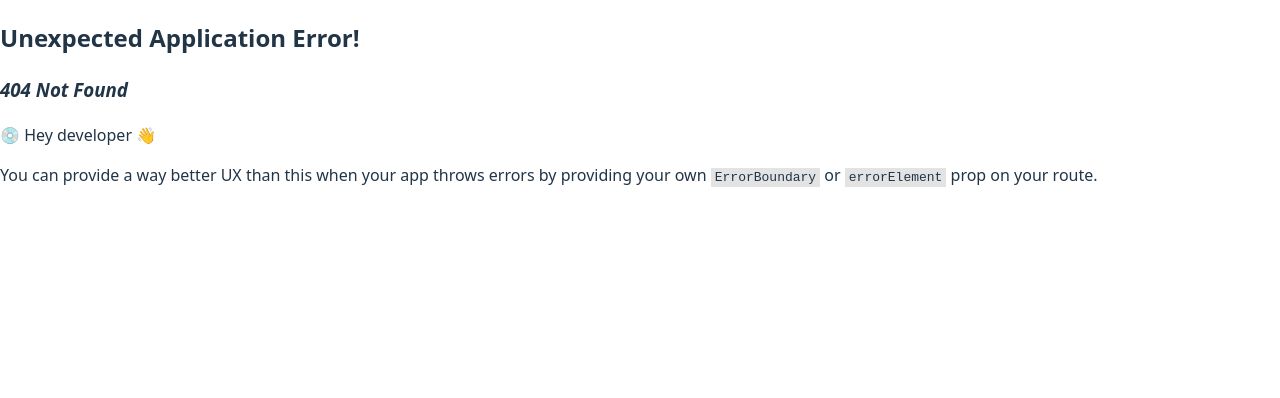
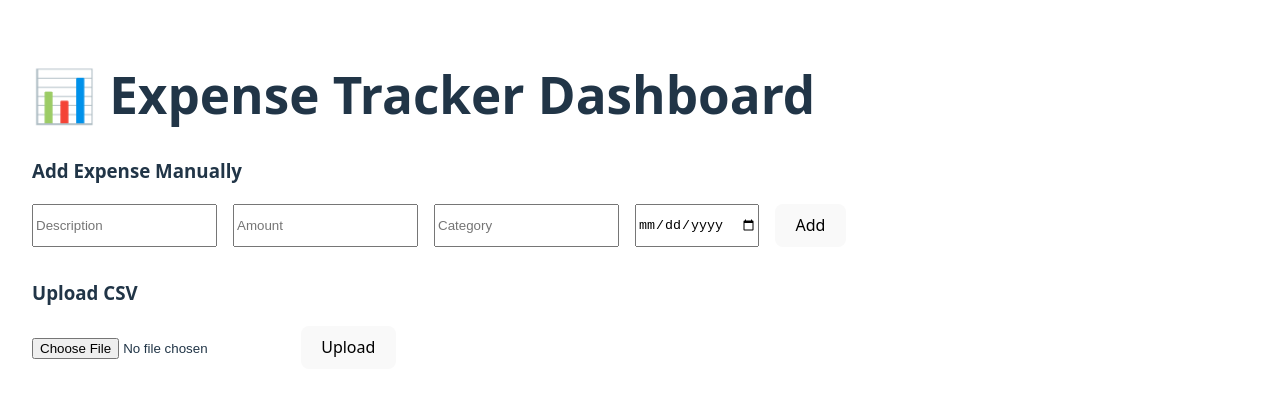
Before and after one commit to CUNY2XTECH-CITYTECH/smartbudget-frontend, a React (Vite) app in the folder frontend/: page /expenses in a window 1280 px wide. Before the commit this address had no page. Shown: the top 398 px of the page. Built offline with nearby package versions, Linux system fonts and the light colour scheme; no server answers.

Commit message:
added expenses

```diff
--- a/frontend/package.json
+++ b/frontend/package.json
@@ -9,6 +9,7 @@
     "preview": "vite preview"
   },
   "dependencies": {
+    "axios": "^1.11.0",
     "chart.js": "^4.5.0",
     "react": "^19.1.0",
     "react-chartjs-2": "^5.3.0",
--- a/frontend/src/main.jsx
+++ b/frontend/src/main.jsx
@@ -10,7 +10,7 @@ import Signup from "./pages/Signup.jsx";
 import Forums from "./pages/Forums.jsx";
 import Stocks from "./pages/Stocks.jsx";
 import Dashboard from './pages/Dashboard.jsx';
-// import Expenses from './pages/Expenses.jsx'; // Optional
+import Expenses from './pages/Expenses.jsx';
 // import NotFound from "./pages/NotFound.jsx";
 
 const router = createBrowserRouter([
@@ -24,7 +24,7 @@ const router = createBrowserRouter([
       { path: 'forums', element: <Forums /> },
       { path: 'stocks', element: <Stocks /> },
       { path: 'dashboard', element: <Dashboard /> },
-      // { path: 'expenses', element: <Expenses /> }, // Commented out
+      { path: 'expenses', element: <Expenses /> },
       // { path: '*', element: <NotFound /> },
     ],
   },
--- a/frontend/src/pages/Dashboard.jsx
+++ b/frontend/src/pages/Dashboard.jsx
@@ -5,6 +5,7 @@ import { useState } from "react";
 
 // ⬇️ import your component
 import MonthlyExpense from "./MonthlyExpense";
+import Expenses from "./Expenses";
 
 const Dashboard = () => {
   const location = useLocation();
@@ -40,6 +41,7 @@ const Dashboard = () => {
                 <Link to="/stocks" className={`sidebar-btn ${isActive("/stocks") ? "active" : ""}`}>Stocks</Link>
                 <Link to="/expenses" className={`sidebar-btn ${isActive("/expenses") ? "active" : ""}`}>Calculate Expenses</Link>
                 <Link to="/forums" className={`sidebar-btn ${isActive("/forums") ? "active" : ""}`}>Forums</Link>
+
               </div>
 
               <div className="sidebar-settings">
--- /dev/null
+++ b/frontend/src/pages/Expenses.jsx
@@ -0,0 +1,149 @@
+import React, { useState, useEffect } from 'react';
+import axios from 'axios';
+import { Pie, Line } from 'react-chartjs-2';
+import {
+  Chart as ChartJS, CategoryScale, LinearScale, BarElement, ArcElement,
+  LineElement, PointElement, Tooltip, Legend
+} from 'chart.js';
+
+ChartJS.register(
+  CategoryScale, LinearScale, BarElement, ArcElement,
+  LineElement, PointElement, Tooltip, Legend
+);
+
+const Expenses = () => {
+  const [formData, setFormData] = useState({
+    description: '',
+    amount: '',
+    category: '',
+    date: ''
+  });
+
+  const [file, setFile] = useState(null);
+  const [categoryData, setCategoryData] = useState(null);
+  const [dailyData, setDailyData] = useState(null);
+  const [message, setMessage] = useState('');
+
+  // Fetch chart data
+  const fetchCharts = async () => {
+    try {
+      const [categoryRes, dailyRes] = await Promise.all([
+        axios.get('/expenses/chart-data'),
+        axios.get('/expenses/daily')
+      ]);
+      setCategoryData(categoryRes.data);
+      setDailyData(dailyRes.data);
+    } catch (err) {
+      console.error('Error fetching charts:', err);
+    }
+  };
+
+  useEffect(() => {
+    fetchCharts();
+  }, []);
+
+  // Handle manual expense input
+  const handleInputChange = (e) => {
+    const { name, value } = e.target;
+    setFormData(prev => ({ ...prev, [name]: value }));
+  };
+
+  const handleExpenseSubmit = async (e) => {
+    e.preventDefault();
+    try {
+      await axios.post('/expenses', formData);
+      setFormData({ description: '', amount: '', category: '', date: '' });
+      setMessage("Expense added!");
+      fetchCharts();
+    } catch (err) {
+      console.error(err);
+      setMessage("Failed to add expense");
+    }
+  };
+
+  // Handle CSV Upload
+  const handleCsvUpload = async (e) => {
+    e.preventDefault();
+    if (!file) return;
+    const formData = new FormData();
+    formData.append('file', file);
+
+    try {
+      await axios.post('/upload', formData);
+      setFile(null);
+      setMessage("CSV uploaded successfully!");
+      fetchCharts();
+    } catch (err) {
+      console.error(err);
+      setMessage("Failed to upload CSV");
+    }
+  };
+
+  return (
+    <div style={{ padding: '2rem', maxWidth: '900px', margin: 'auto' }}>
+      <h1>📊 Expense Tracker Dashboard</h1>
+
+      {/* Message */}
+      {message && <p style={{ color: 'green' }}>{message}</p>}
+
+      {/* Form to add expense */}
+      <div style={{ marginBottom: '2rem' }}>
+        <h3>Add Expense Manually</h3>
+        <form onSubmit={handleExpenseSubmit} style={{ display: 'flex', gap: '1rem', flexWrap: 'wrap' }}>
+          <input name="description" placeholder="Description" value={formData.description} onChange={handleInputChange} required />
+          <input name="amount" type="number" placeholder="Amount" value={formData.amount} onChange={handleInputChange} required />
+          <input name="category" placeholder="Category" value={formData.category} onChange={handleInputChange} required />
+          <input name="date" type="date" value={formData.date} onChange={handleInputChange} required />
+          <button type="submit">Add</button>
+        </form>
+      </div>
+
+      {/* CSV Upload */}
+      <div style={{ marginBottom: '2rem' }}>
+        <h3>Upload CSV</h3>
+        <form onSubmit={handleCsvUpload}>
+          <input type="file" accept=".csv" onChange={(e) => setFile(e.target.files[0])} />
+          <button type="submit" style={{ marginLeft: '1rem' }}>Upload</button>
+        </form>
+      </div>
+
+      {/* Charts */}
+      <div style={{ display: 'flex', gap: '2rem', flexWrap: 'wrap', justifyContent: 'center' }}>
+        {categoryData && (
+          <div style={{ width: '400px' }}>
+            <h3>Expenses by Category</h3>
+            <Pie
+              data={{
+                labels: categoryData.labels,
+                datasets: [{
+                  data: categoryData.amounts,
+                  backgroundColor: ['#FF6384', '#36A2EB', '#FFCE56', '#A1DE93', '#FFB6C1', '#8A2BE2'],
+                }]
+              }}
+            />
+          </div>
+        )}
+
+        {dailyData && (
+          <div style={{ width: '500px' }}>
+            <h3>Daily Expenses</h3>
+            <Line
+              data={{
+                labels: dailyData.labels,
+                datasets: [{
+                  label: 'Daily Spending',
+                  data: dailyData.amounts,
+                  fill: false,
+                  borderColor: 'rgb(75, 192, 192)',
+                  tension: 0.3
+                }]
+              }}
+            />
+          </div>
+        )}
+      </div>
+    </div>
+  );
+};
+
+export default Expenses;
```
Also changed, not shown: 1 other file (tests, documents, lock files or other folders).
